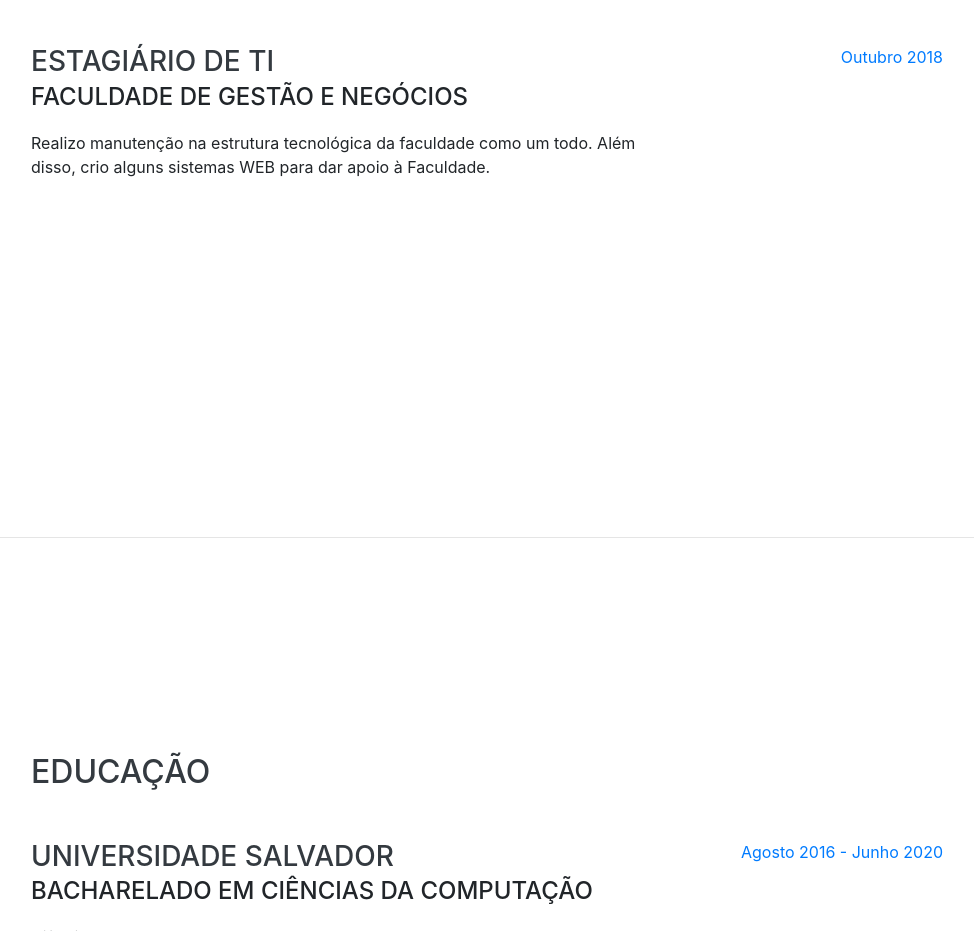
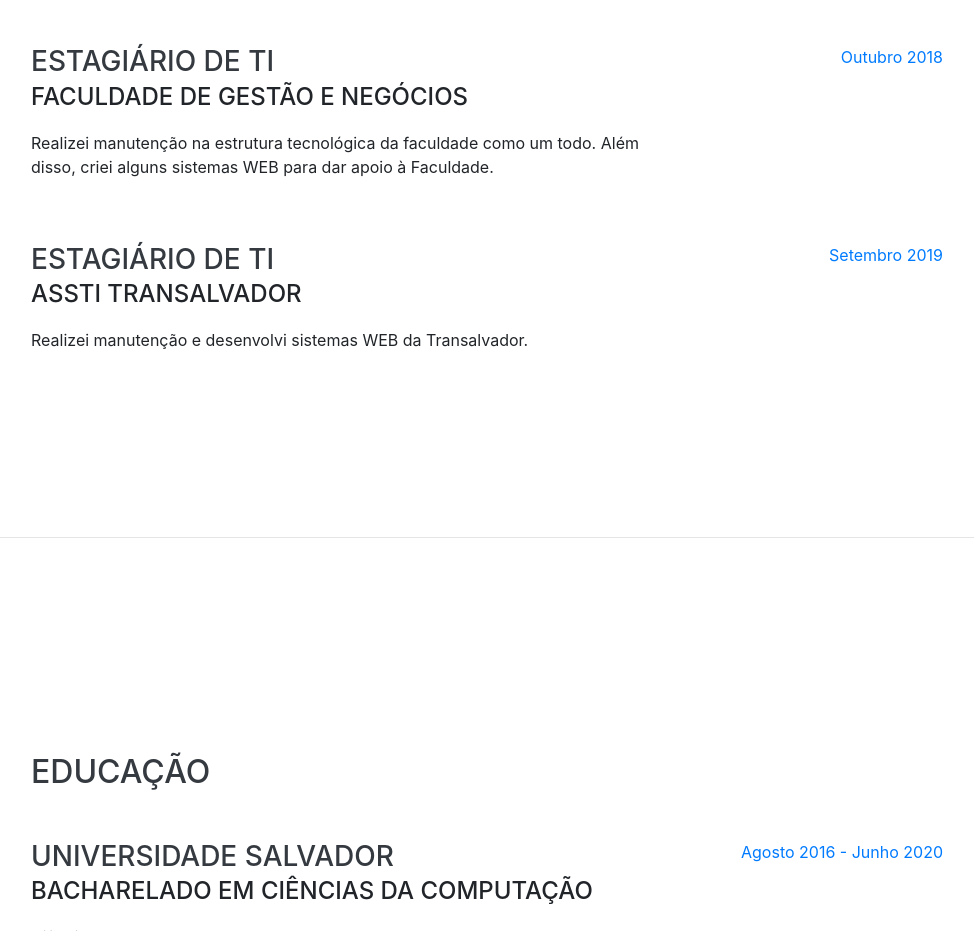
Before and after one commit to Rainangramacho/Rainangramacho.github.io, a website with bundled scripts: page index.html in a window 1280 px wide. Shown: the part 1064-1995 px from the top of the page, without its empty margins (289-1263 px from the left). Built offline with nearby package versions, Linux system fonts and the light colour scheme; a web font is replaced by a local one.

Commit message:
Update index.html

```diff
--- a/index.html
+++ b/index.html
@@ -110,12 +110,24 @@
           <div class="resume-content">
             <h3 class="mb-0">Estagiário de TI</h3>
             <div class="subheading mb-3">Faculdade de Gestão e Negócios</div>
-            <p>Realizo manutenção na estrutura tecnológica da faculdade como um todo. Além disso, crio alguns sistemas WEB para dar apoio à Faculdade.</p>
+            <p>Realizei manutenção na estrutura tecnológica da faculdade como um todo. Além disso, criei alguns sistemas WEB para dar apoio à Faculdade.</p>
           </div>
           <div class="resume-date text-md-right">
             <span class="text-primary">Outubro 2018</span>
           </div>
         </div>
+
+         <div class="resume-item d-flex flex-column flex-md-row justify-content-between mb-5">
+          <div class="resume-content">
+            <h3 class="mb-0">Estagiário de TI</h3>
+            <div class="subheading mb-3">ASSTI Transalvador</div>
+            <p>Realizei manutenção e desenvolvi sistemas WEB da Transalvador.</p>
+          </div>
+          <div class="resume-date text-md-right">
+            <span class="text-primary">Setembro 2019</span>
+          </div>
+        </div>
+
 
 
 
```
